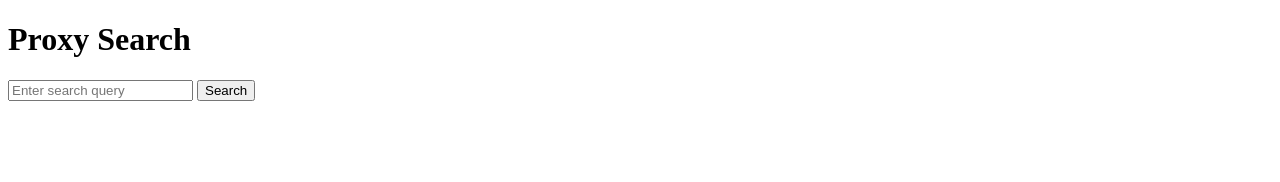
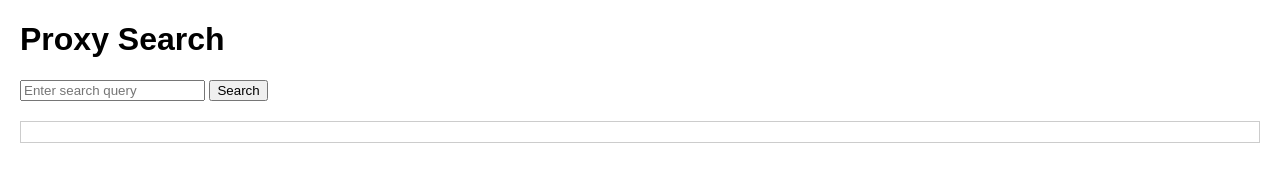
Before and after one commit to shimobri/WebProxy, a plain HTML site: page index.html in a window 1280 px wide. Drawn offline with Linux system fonts and the light colour scheme.

Commit message:
Update index.html

```diff
--- a/index.html
+++ b/index.html
@@ -4,6 +4,19 @@
     <meta charset="UTF-8">
     <meta name="viewport" content="width=device-width, initial-scale=1.0">
     <title>Proxy Search</title>
+    <style>
+        body {
+            font-family: Arial, sans-serif;
+            margin: 20px;
+        }
+        #result {
+            white-space: pre-wrap;
+            word-wrap: break-word;
+            border: 1px solid #ccc;
+            padding: 10px;
+            margin-top: 20px;
+        }
+    </style>
     <script>
         async function search() {
             const query = document.getElementById('searchQuery').value;
```
